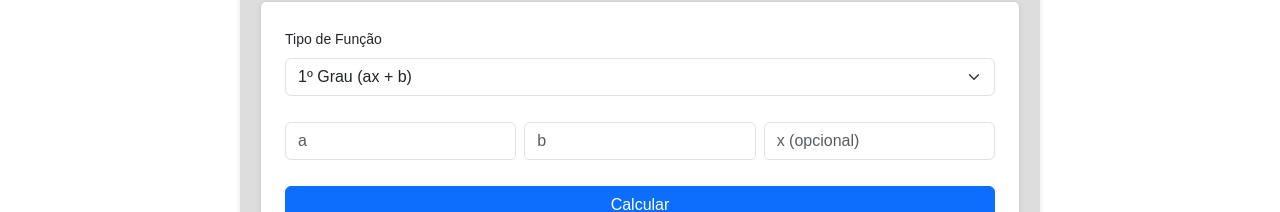
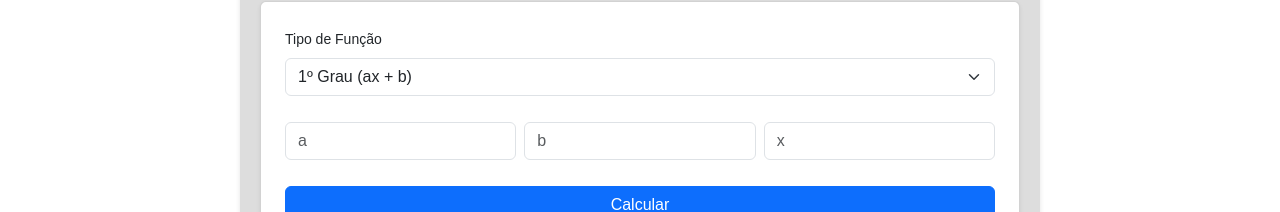
Before and after one commit to RHU4N/C-os, a React (Create React App) app: page /matematica/funcao in a window 1280 px wide. Shown: the part 320-532 px from the top of the page. Built offline with nearby package versions, Linux system fonts and the light colour scheme.

Commit message:
Alterando erro visual

```diff
--- a/src/pages/Funcao.js
+++ b/src/pages/Funcao.js
@@ -117,9 +117,10 @@ function Funcao() {
               <input
                 type="number"
                 className="form-control"
-                placeholder="x (opcional)"
+                placeholder="x"
                 value={x}
                 onChange={(e) => setX(e.target.value)}
+                required={tipo === "funcao1"}
                 aria-label="Valor de x"
               />
             </div>
```
